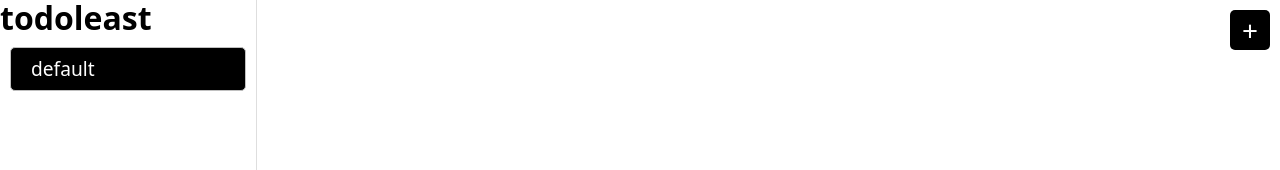
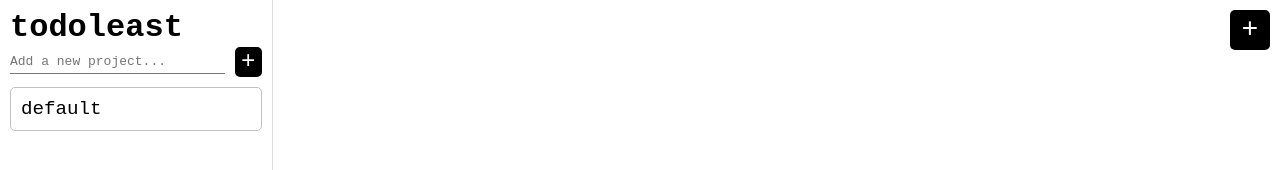
Before and after one commit to byteAndBait/todo-list, a website built with webpack: page src/index.html in a window 1280 px wide. Shown: the top 170 px of the page. Built offline with nearby package versions, Linux system fonts and the light colour scheme.

Commit message:
feat: Add project creating and deleting UI

```diff
--- a/src/UI/ui.js
+++ b/src/UI/ui.js
@@ -5,7 +5,7 @@ import { format } from "date-fns"
 const projectsList = document.querySelector("nav.sideBar .projectsList")
 const mainContentElement = document.querySelector("main.content")
 const createTodoDialog = document.querySelector("#createTodoDialog")
-
+const createProjectInput = document.querySelector(".createProjectInput")
 let Projects = viewAllProjects()
 
 function updateProjectsList() {
@@ -19,39 +19,54 @@ function updateProjectsList() {
 
     for (let i in projectNames) {
         const projectName = projectNames[i]
-        projectsList.appendChild(createProjectButton(projectName))
+
+        const projectTileElement = createProjectTile(projectName)
+        projectsList.appendChild(projectTileElement)
     }
 
 
 
 
-    function createProjectButton(projectName) {
-        const projectButton = document.createElement("button")
-        projectButton.classList.add("projectButton")
-        projectButton.dataset.projectName = projectName
-        projectButton.textContent = projectName
-        return projectButton
+    function createProjectTile(projectName) {
+        const projectTile = document.createElement("div")
+        projectTile.classList.add("projectTile")
+        projectTile.dataset.projectName = projectName
+
+        const projectNameElement = document.createElement("div")
+        projectNameElement.classList.add("projectName")
+        projectNameElement.textContent = projectName
+
+        const removeButton = document.createElement("button")
+        removeButton.textContent = "x"
+        removeButton.classList.add("removeProjectButton")
+
+        projectTile.append(projectNameElement, removeButton)
+        return projectTile
     }
 }
 export function setupUI() {
     updateScreen()
-    document.querySelector(".projectButton").click() // Show Default Project Content
+    document.querySelector(".projectTile").click() // Show Default Project Content
     createTodoDialogPopulator()
     createTodoDialogHandler()
-
     createTodoButtonHandler()
+    createProjectButtonHandler()
 
 }
 function updateScreen() {
     updateProjectsList()
     projectsList.addEventListener("click", (e) => {
-        if (e.target.classList.contains("projectButton")) {
-            showContentOfAProject(e.target.dataset.projectName)
+        if (e.target.classList.contains("projectName")) {
+            showContentOfAProject(e.target.parentElement.dataset.projectName)
 
             projectsList.childNodes.forEach((child) => {
                 child.classList.remove("active")
             })
-            e.target.classList.toggle("active")
+            e.target.parentElement.classList.toggle("active")
+        }
+        if(e.target.classList.contains("removeProjectButton")){
+            removeProject(e.target.parentElement.dataset.projectName)
+            updateScreen()
         }
     })
 }
@@ -105,6 +120,7 @@ function createTodoButtonHandler() {
 
 function createTodoDialogPopulator() {
     const projectsSelectMenu = createTodoDialog.querySelector("#projectsSelectMenu")
+    projectsSelectMenu.textContent = ""
     for (let i in Projects) {
         const project = Projects[i]
         projectsSelectMenu.appendChild(addOption(project.name))
@@ -141,3 +157,17 @@ function createTodoDialogHandler() {
         updateScreen()
     })
 }
+
+function createProjectButtonHandler() {
+    const button = createProjectInput.querySelector("button")
+    const input = createProjectInput.querySelector("input")
+    button.addEventListener("click", () => {
+        if (input.value) {
+            createProject(input.value)
+            input.value = ""
+            createTodoDialogPopulator()
+            updateScreen()
+        }
+    })
+
+}
--- a/src/css/main.css
+++ b/src/css/main.css
@@ -1,3 +1,5 @@
+/* Global */
+
 * {
   margin: 0;
   padding: 0;
@@ -7,20 +9,17 @@
 body {
   height: 100vh;
   height: 100dvh;
-  font-family:
-    system-ui,
-    -apple-system,
-    BlinkMacSystemFont,
-    "Segoe UI",
-    Roboto,
-    Oxygen,
-    Ubuntu,
-    Cantarell,
-    "Open Sans",
-    "Helvetica Neue",
-    sans-serif;
+  font-family: monospace;
 
   display: flex;
+}
+
+button {
+  color: white;
+  background-color: black;
+  border: none;
+  border-radius: 5px;
+  cursor: pointer;
 }
 
 /* createTodoDialog */
@@ -28,16 +27,9 @@ body {
   position: absolute;
   top: 10px;
   right: 10px;
+  font-size: 1.75rem;
   width: 40px;
   height: 40px;
-  color: white;
-  background-color: black;
-  border: none;
-  border-radius: 5px;
-  font-size: 1.75rem;
-  display: grid;
-  place-items: center;
-  cursor: pointer;
 }
 #createTodoDialog {
   width: 30rem;
@@ -72,37 +64,76 @@ nav.sideBar {
   flex: 0.5;
   background-color: white;
   border-right: 1px solid rgb(222, 222, 222);
+  padding: 10px;
   .logo {
     font-size: 2rem;
     font-weight: bolder;
   }
+  position: relative;
 }
 
 nav.sideBar .projectsList {
   display: grid;
-  padding: 10px;
   gap: 1rem;
+  margin: 10px 0;
 }
-nav.sideBar .projectButton {
-  appearance: none;
-  border: none;
+nav.sideBar .projectTile {
   background-color: white;
-  padding: 10px 20px;
+  width: 100%;
   text-align: left;
   font-size: 1.2rem;
   border: solid 1px rgb(192, 192, 192);
   border-radius: 5px;
   cursor: pointer;
   transition: 300ms ease;
+  display: flex;
+  align-items: center;
+  justify-content: space-between;
   &:hover {
     box-shadow: rgba(0, 0, 0, 0.15) 1.95px 1.95px 2.6px;
   }
 }
-nav.sideBar .projectsList .projectButton.active {
+.projectTile .projectName{
+  padding:10px;
+  flex: 5;
+}
+nav.sideBar .projectTile:hover .removeProjectButton{
+  opacity: 1;
+}
+nav.sideBar .projectTile .removeProjectButton {
+  opacity: 0;
+  display: block;
+  transition: 300ms ease;
+  background-color: transparent;
+  color: grey;
+  flex:1;
+  height: 100%;
+}
+nav.sideBar .projectsList .projectTile.active {
   background-color: black;
   color: white;
 }
 
+nav.sideBar .createProjectButton {
+  width: 30px;
+  height: 30px;
+  font-size: 1.5rem;
+}
+
+nav.sideBar .createProjectInput {
+  display: flex;
+  align-items: center;
+  justify-content: space-between;
+  gap: 10px;
+}
+nav.sideBar .createProjectInput input {
+  height: 25px;
+  border: none;
+  width: 95%;
+  border-bottom: solid 1px rgb(121, 121, 121);
+}
+
+/* Main Content Styling */
 main.content {
   flex: 2;
   background-color: white;
--- a/src/index.html
+++ b/src/index.html
@@ -14,9 +14,17 @@
         <div class="logo">
             todoleast
         </div>
+
+        <div class="createProjectInput">
+            <input type="text" name="projectName" id="projectName" placeholder="Add a new project...">
+            <button class="createProjectButton">
+                +
+            </button>
+        </div>
         <div class="projectsList">
 
         </div>
+
     </nav>
     <main class="content">
     </main>
```
